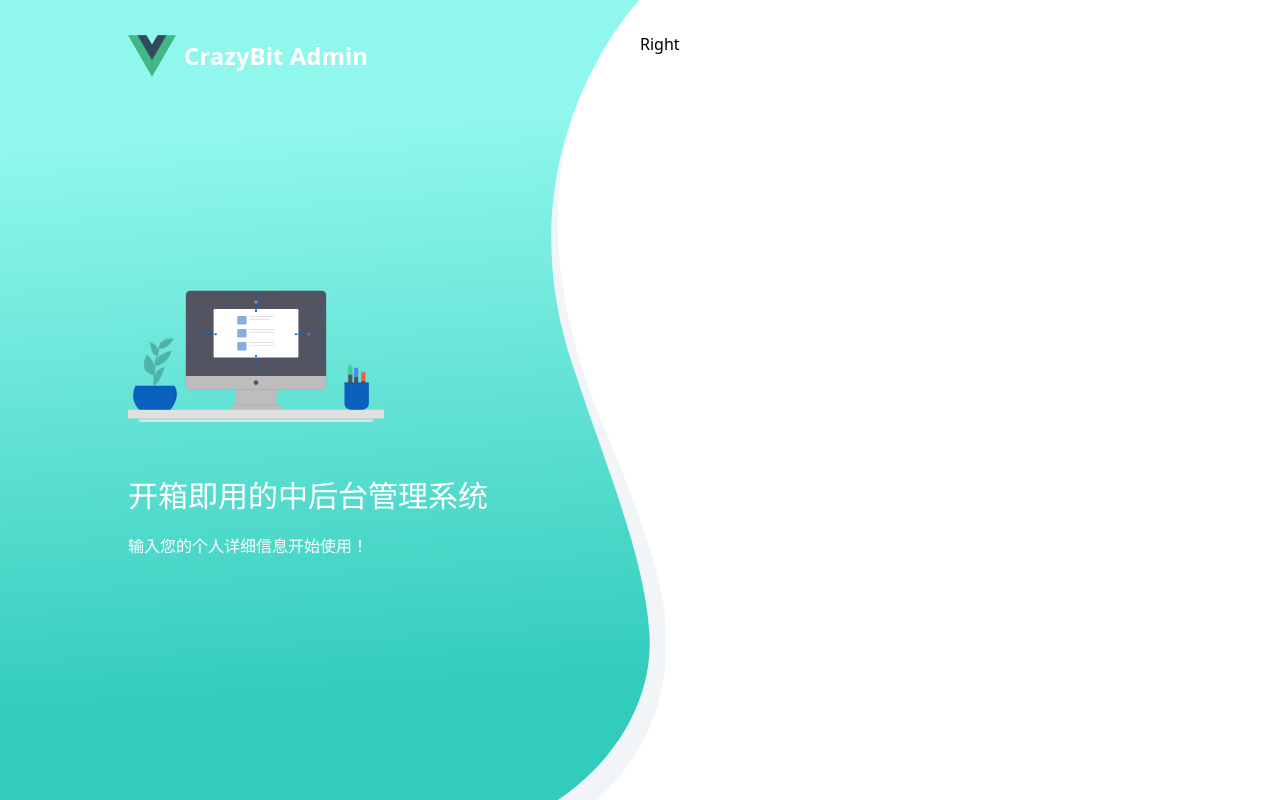
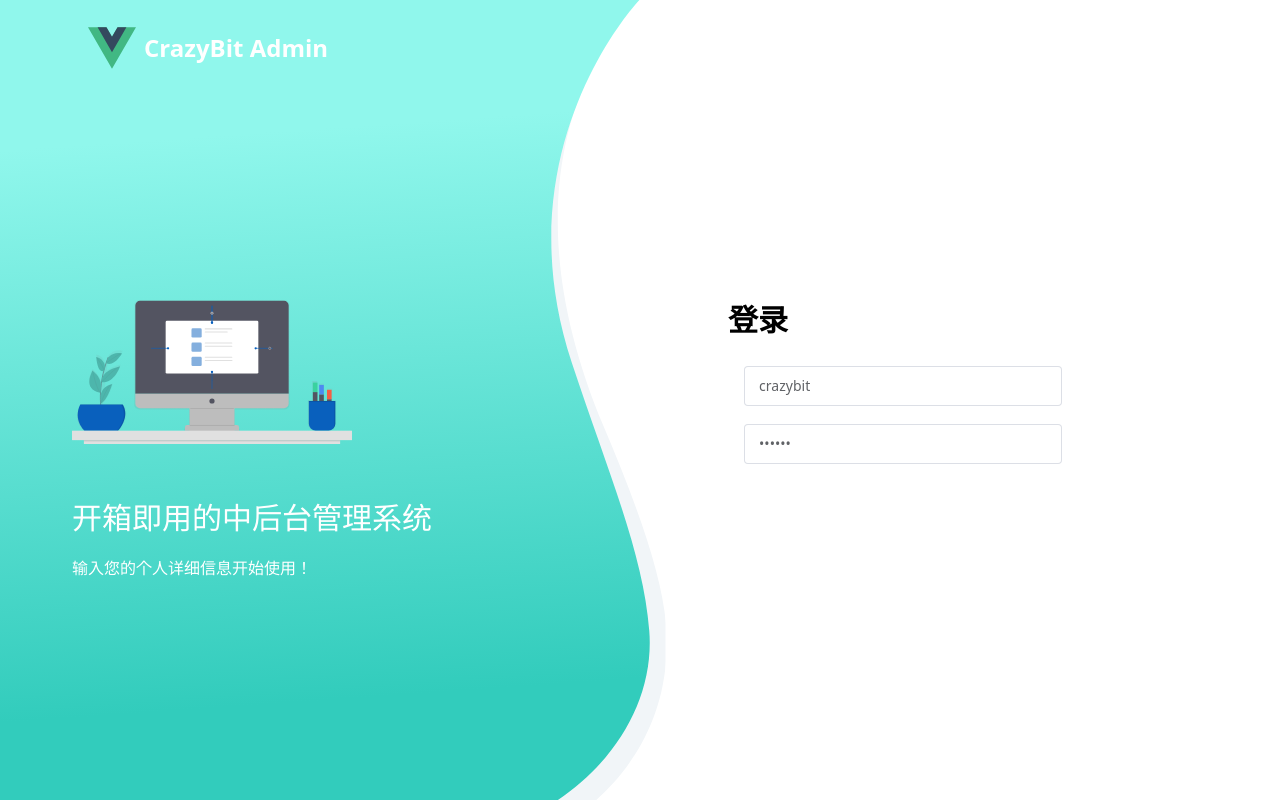
Before and after one commit to Liangjiahong123/Vue3-CrazyBit-admin, a Vue app: page /#/login in a window 1280 px wide. Built offline with nearby package versions, Linux system fonts and the light colour scheme.

Commit message:
feat:login_dev

```diff
--- a/components.d.ts
+++ b/components.d.ts
@@ -9,6 +9,9 @@ declare module 'vue' {
   export interface GlobalComponents {
     AppLogo: typeof import('./src/components/Application/AppLogo.vue')['default']
     ElButton: (typeof import("element-plus/es"))["ElButton"]
+    ElForm: typeof import('element-plus/es')['ElForm']
+    ElFormItem: typeof import('element-plus/es')['ElFormItem']
+    ElInput: typeof import('element-plus/es')['ElInput']
     RouterLink: typeof import('vue-router')['RouterLink']
     RouterView: typeof import('vue-router')['RouterView']
   }
--- a/package.json
+++ b/package.json
@@ -12,6 +12,7 @@
     "format": "prettier --write src/"
   },
   "dependencies": {
+    "@element-plus/icons-vue": "^2.1.0",
     "element-plus": "^2.3.14",
     "normalize.css": "^8.0.1",
     "pinia": "^2.1.6",
--- a/src/components/Application/AppLogo.vue
+++ b/src/components/Application/AppLogo.vue
@@ -6,7 +6,7 @@ defineProps({
 </script>
 
 <template>
-  <div class="cbit-app-logo flex items-center">
+  <div class="cbit-app-logo flex items-center pl-4">
     <img src="@svg/logo.svg" class="w-48px h-48px" />
     <div class="cbit-app-logo-title truncate ml-2" v-show="showTitle">
       {{ title }}
@@ -18,6 +18,7 @@ defineProps({
 $prefix-cls: "cbit-app-logo";
 
 .#{$prefix-cls} {
+  height: 80px;
   &-title {
     color: #fff;
     font-weight: bold;
--- a/src/views/sys/login/c-cpns/LoginRecommend.vue
+++ b/src/views/sys/login/c-cpns/LoginRecommend.vue
@@ -6,7 +6,6 @@
     <div class="mt-14 text-white font-medium text-3xl">开箱即用的中后台管理系统</div>
     <div class="mt-5 text-white">输入您的个人详细信息开始使用！</div>
   </div>
-  <!-- login123 -->
 </template>
 
-<style lang="less" scoped></style>
+<style lang="scss" scoped></style>
--- /dev/null
+++ b/src/views/sys/login/c-cpns/PasswordForm.vue
@@ -0,0 +1,23 @@
+<script lang="ts" setup>
+const formData = reactive({
+  account: "crazybit",
+  password: "123456"
+});
+</script>
+
+<template>
+  <h2 class="mb-3 text-3xl font-bold">登录</h2>
+
+  <ElForm class="p-4 xl:w-7/8">
+    <ElFormItem name="account">
+      <ElInput size="large" placeholder="账号" v-model="formData.account" />
+    </ElFormItem>
+    <ElFormItem name="password">
+      <ElInput size="large" type="password" placeholder="密码" v-model="formData.password" />
+    </ElFormItem>
+  </ElForm>
+</template>
+
+<style lang="scss" scoped>
+$prefix-cls: "login-password-form";
+</style>
--- a/src/views/sys/login/index.vue
+++ b/src/views/sys/login/index.vue
@@ -1,15 +1,20 @@
 <script setup lang="ts">
 import LoginRecommend from "./c-cpns/LoginRecommend.vue";
+import PasswordForm from "./c-cpns/PasswordForm.vue";
 </script>
 
 <template>
   <div class="login-wrapper relative w-full h-full px-4">
-    <div class="container h-full py-8 sm:px-28 flex jc-between">
-      <div class="left flex flex-col flex-1">
+    <div class="container flex h-full mx-auto py-2 sm:px-10">
+      <div class="left flex flex-col w-1/2 pl-4 mr-4">
         <AppLogo />
         <LoginRecommend />
       </div>
-      <div class="right flex-1">Right</div>
+      <div class="right flex flex-col w-1/2 h-full">
+        <div class="login-form w-full my-auto mx-auto xl:ml-16 xl:w-3/4 xl:p-4">
+          <PasswordForm />
+        </div>
+      </div>
     </div>
   </div>
 </template>
--- a/windi.config.ts
+++ b/windi.config.ts
@@ -1,9 +1,6 @@
 import { defineConfig } from "windicss/helpers";
 
 export default defineConfig({
-  corePlugins: {
-    container: false // 不使用container样式，避免冲突
-  },
   shortcuts: {
     "flex-center": "flex items-center justify-center"
   }
```
Also changed, not shown: 1 other file (tests, documents, lock files or other folders).
